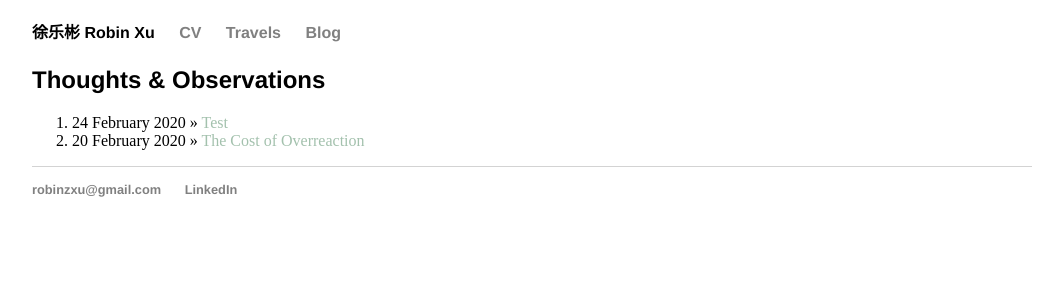
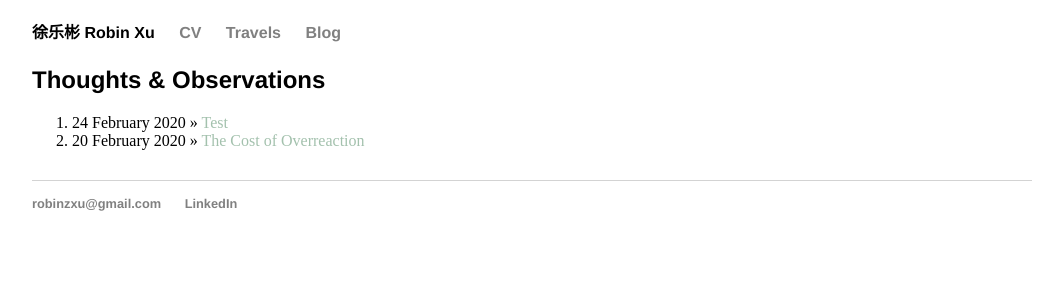
Before and after one commit to robinzxu/robinzxu.github.io, a Jekyll site: the page built from blog/index.html, in a window 1280 px wide. Shown: the top 300 px of the page, without its empty margins (108-1171 px from the left). Built offline with Jekyll 4.4.1, drawn with Linux system fonts in a browser that asks for light colours.

Commit message:
Update main.css

```diff
--- a/css/main.css
+++ b/css/main.css
@@ -68,7 +68,7 @@
  }
 
 /* Blog */
-ul.posts { margin: 20px auto 30px; font-size: 1em; }
+ol.posts { margin: 20px auto 30px; font-size: 1em; }
 /* ul.posts li { list-style: square; } */
 
 /* CV */
```
